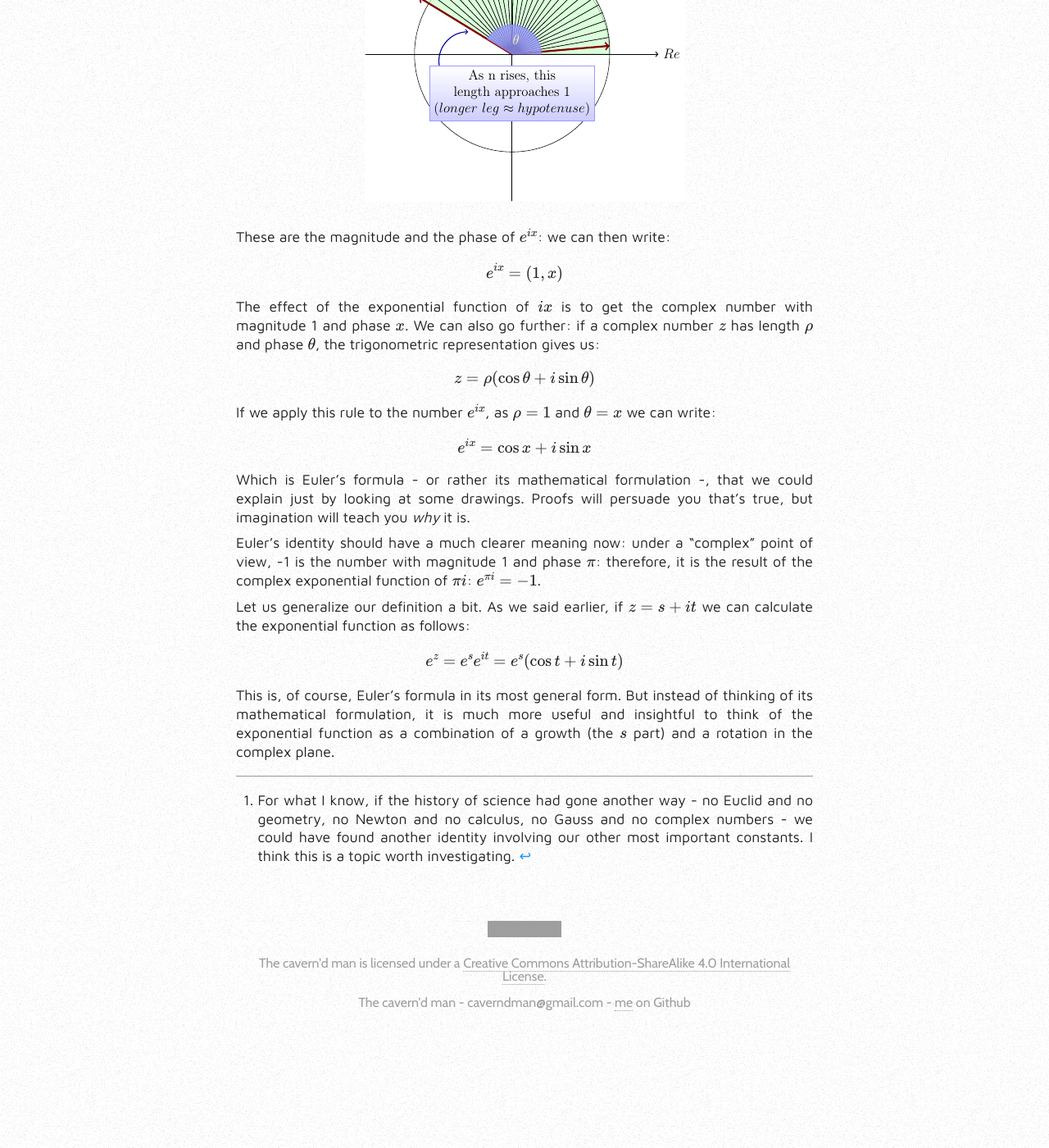
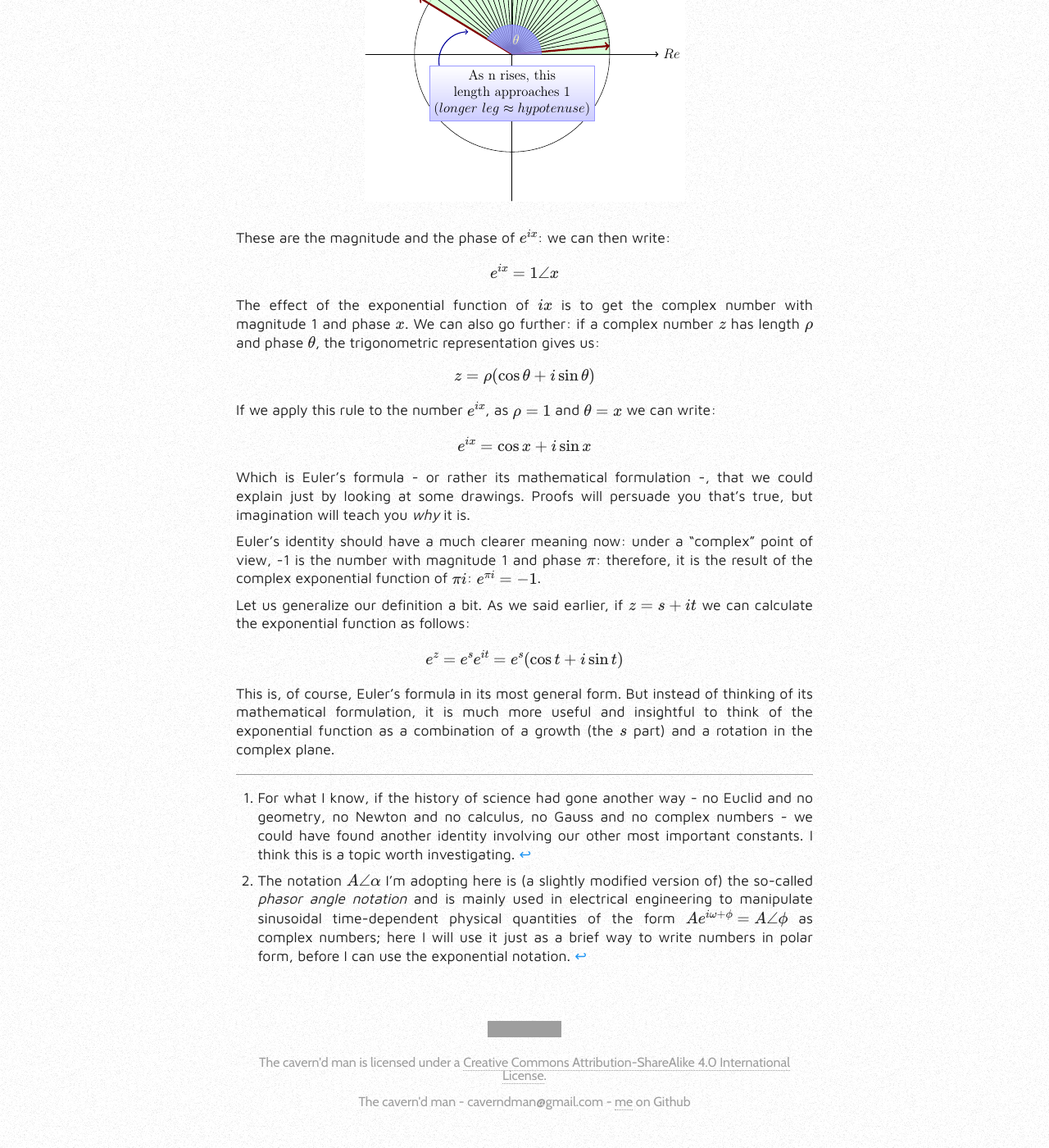
Before and after one commit to antonellopellecchia/caverndman-old, a Jekyll site: the page built from _posts/2016-06-16-another-intuitive-approach-eulers-formula.markdown, in a window 1280 px wide and 1400 px high, scrolled down 5357 px. Shown: the whole window at 82% size. Built offline with Jekyll 4.4.1, drawn with Linux system fonts in a browser that asks for light colours; nearby versions of some CDN libraries; formulas are drawn with MathJax 3; comment, search, counter and statistics services are not loaded; a style sheet for code colours, icons or effects is not loaded; some of the changed text lies outside the part shown; grey boxes are pictures that could not be loaded.

Commit message:
Add Phasor angle notation in the article on Euler's formula

```diff
--- a/_posts/2016-06-16-another-intuitive-approach-eulers-formula.markdown
+++ b/_posts/2016-06-16-another-intuitive-approach-eulers-formula.markdown
@@ -7,7 +7,7 @@
 
 Complex numbers do exist.
 
-That said, I keep meeting people who think imaginary numbers are just an artificial instrument to solve differential equations: you get a \\(\sqrt{-1}\\) somewhere, pretend it is something instead of a nonsensical symbol, do your calculations and take the real part of the result. And even though the true mathematicians now might be struggling with hyperreal or transfinite numbers, we normal people are still having trouble with the good old \\(i\\).
+That said, I keep meeting people who think imaginary numbers are just an artificial instrument to solve differential equations: you get a $$\sqrt{-1}$$ somewhere, pretend it is something instead of a nonsensical symbol, do your calculations and take the real part of the result. And even though the true mathematicians now might be struggling with hyperreal or transfinite numbers, we normal people are still having trouble with the good old $$i$$.
 
 Much of the sense of mistery imaginary numbers carry with themselves is related with the esoteric aura surrounding Euler's identity:
 
@@ -19,7 +19,7 @@
 
 The first time I saw this formula I thought I would never understand this profound -- albeit apparently random -- connection between the four most important constants in our mathematics[^1]. But then I kept studying, until I arrived to the point when I could see the links between those objects -- at least for how much a normal person is able to: seen with the right interpretation and premises, Euler's identity (as Euler's formula, of which the identity is just a special case) is a clear and evident geometrical relation.
 
-It all starts with the right definition: what is the complex exponential function? Some people more clever than us decided to define it the same way as for real numbers (and I must admit I agree with them): if \\(z\\) is a complex number,
+It all starts with the right definition: what is the complex exponential function? Some people more clever than us decided to define it the same way as for real numbers (and I must admit I agree with them): if $$z$$ is a complex number,
 
 \\[
 	e^z = \lim_{n\to\infty} \left( 1 + \frac{z}{n} \right)^n
@@ -27,84 +27,86 @@
 
 As explained [in a previous post](/2015/12/31/taylors-exponential-function-series-an-intuitive-interpretation.html), one can choose a different definition that can easily be proved equivalent to this one, but although people always seem to prefer the former I think for the aims of our explanation the original one will be far more illuminating.
 
-Before going on, we should just make a small change to this equality. Supposing \\(z = s+it\\) is a complex number, obviously \\( e^z = e^s e^{it} \\) (the property of the product of two powers stands for real numbers and there's no way it shouldn't be valid for complex ones, since it can be demonstrated the same way; there's no need to do that now). But we already know how to calculate \\(e^s\\), because \\(s\\) is a real number: we just have to understand what is \\(e^{it}\\), the exponential of a purely imaginary number. Let's put it this way: if x is a real number,
+Before going on, we should just make a small change to this equality. Supposing $$z = s+it$$ is a complex number, obviously $$ e^z = e^s e^{it} $$ (the property of the product of two powers stands for real numbers and there's no way it shouldn't be valid for complex ones, since it can be demonstrated the same way; there's no need to do that now). But we already know how to calculate $$e^s$$, because $$s$$ is a real number: we just have to understand what is $$e^{it}$$, the exponential of a purely imaginary number. Let's put it this way: if x is a real number,
 
 \\[
 	e^{ix} = \lim_{n\to\infty} \left( 1 + \frac{ix}{n} \right)^n
 \\]
 
-First of all, let's make sense of the expression \\( \left( 1 + \frac{ix}{n} \right)^n \\): the first thing we need to interpret the correct way is the meaning of the \\(n\\)-th power of the complex number \\( 1 + ix/n \\); since a power is just a repeated product, we should get a simple image of how complex product works. Sure, there's a simple rule to multiply complex numbers given their algebric form, but in order to truly understand things in mathematics you must know a way to get a result just by manipulating images. So, here is an image encouraging us:
+First of all, let's make sense of the expression $$ \left( 1 + \frac{ix}{n} \right)^n $$: the first thing we need to interpret the correct way is the meaning of the $$n$$-th power of the complex number $$ 1 + ix/n $$; since a power is just a repeated product, we should get a simple image of how complex product works. Sure, there's a simple rule to multiply complex numbers given their algebric form, but in order to truly understand things in mathematics you must know a way to get a result just by manipulating images. So, here is an image encouraging us:
 
 ![Complex product](/images/euler/complexproduct.png)
 {:style="text-align: center"}
 
-To summon briefly, complex numbers are points in Gauss's plane, whose two axis indicate the real part and the imaginary part. If \\( a = s+it \\), in the plane \\(a\\) will be represented by a point with x-coordinate \\(s\\) and y-coordinate \\(t\\). But a complex number can also be represented in polar coordinates as \\( (\|a\|, \alpha) \\), where \\( a \\) is the length of the segment linking \\(a\\) to the origin and \\(\alpha\\) is the angle it forms with the x-axis. When two numbers \\(  a = (\|a\|, \alpha) \\) and \\( b = (\|b\|, \beta) \\) are multiplied, the result is the number \\( c = (\|c\|, \gamma) = (\|a\|\cdot \|b\|, \alpha+\beta) \\). This means the product of two complex numbers has magnitude equal to the product of the two magnitudes and angle (also called *phase*) equal to the sum of the two phases.
+To summon briefly, complex numbers are points in Gauss's plane, whose two axis indicate the real part and the imaginary part. If $$ a = s+it $$, in the plane $$a$$ will be represented by a point with x-coordinate $$s$$ and y-coordinate $$t$$. But a complex number can also be represented in polar coordinates as
+$$ A\angle\alpha $$, where $$A$$ is the length of the segment linking $$a$$ to the origin and $$\alpha$$ is the angle it forms with the x-axis. When two numbers $$ A\angle\alpha $$ and $$ B\angle\beta $$ are multiplied, the result is the number $$ C\angle\gamma = (A\cdot B) \angle (\alpha+\beta) $$. This means the product of two complex numbers has magnitude equal to the product of the two magnitudes and angle (also called *phase*) equal to the sum of the two phases[^2].
 
-The figure also shows a fun graphical way to draw the product of two numbers that will be useful for us later: the green and the red triangle represent \\(a\\) and \\(b\\), the two catheti's length being the real and imaginary part of the two numbers. The blue triangle lying on the hypotenuse of \\(a\\), instead, is simply the red triangle rotated by an angle \\(\alpha\\) (\\(a\\)'s phase) and expanded to let its basis coincide with \\(a\\)'s hypotenuse. The resulting triangle's hypotenuse represents the product of \\(a\\) and \\(b\\).
+The figure also shows a fun graphical way to draw the product of two numbers that will be useful for us later: the green and the red triangle represent $$a$$ and $$b$$, the two catheti's length being the real and imaginary part of the two numbers. The blue triangle lying on the hypotenuse of $$a$$, instead, is simply the red triangle rotated by an angle $$\alpha$$ ($$a$$'s phase) and expanded to let its basis coincide with $$a$$'s hypotenuse. The resulting triangle's hypotenuse represents the product of $$a$$ and $$b$$.
 
-If the two terms \\(a\\) and \\(b\\) are equal, their product is equal to \\(a^2 = (\|a\|^2, 2\alpha)\\); repeating this process we get the first rule we'll need to understand Euler's formula (de Moivre's equality):
+If the two terms $$a$$ and $$b$$ are equal, their product is equal to $$ a^2 = A^2 \angle 2\alpha $$; repeating this process we get the first rule we'll need to understand Euler's formula (de Moivre's equality):
 
-\\[ a^n = (\|a\|^n, n\alpha) \\]
+$$ a^n = A^n \angle n\alpha $$
 
-If you want to determine the \\(n\\)-th power of a complex number, take its magnitude's \\(n\\)-th power and \\(n\\) times its phase.
+If you want to determine the $$n$$-th power of a complex number, take its magnitude's $$n$$-th power and $$n$$ times its phase.
 
-Back to our problem, now. The first step is to visualize the number \\(1+ix/n\\) in Gauss's plane; we shall begin by visualizing just \\(1+ix\\), which would be easier. Its real part is 1 and its imaginary part is x, so its representation is this:
+Back to our problem, now. The first step is to visualize the number $$1+ix/n$$ in Gauss's plane; we shall begin by visualizing just $$1+ix$$, which would be easier. Its real part is 1 and its imaginary part is x, so its representation is this:
 
 ![1+ix](/images/euler/complexnumber.png)
 {:style="text-align: center"}
 
 You might have noticed I drew a circle of radius one in the complex plane: this will be useful later, but for now you should remember that any number of magnitude 1 will have the tip of its arrow on the circle.
 
-The next step consists of finding \\((1+ix)^n\\) on the complex plane using de Moivre's equality: starting from 1, I'm going to draw a triangle with its longer cathetus lying on the hypotenuse of \\(1+ix\\)'s triangle; in order for the cathetus to coincide with the hypotenuse, the second triangle will have to be slightly expanded with respect to the first one, but the two will be similar. Then I'll do the same thing lying a third triangle on the second one's hypotenuse, and I'll repeat until I get \\(n\\) triangles lying on one another:
+The next step consists of finding $$(1+ix)^n$$ on the complex plane using de Moivre's equality: starting from 1, I'm going to draw a triangle with its longer cathetus lying on the hypotenuse of $$1+ix$$'s triangle; in order for the cathetus to coincide with the hypotenuse, the second triangle will have to be slightly expanded with respect to the first one, but the two will be similar. Then I'll do the same thing lying a third triangle on the second one's hypotenuse, and I'll repeat until I get $$n$$ triangles lying on one another:
 
 ![Complex power of 1+ix](/images/euler/complexpower.png)
 {:style="text-align: center"}
 
-It is straightforward that as \\(n\\) rises the phase and magnitude of the result rise indefinitely, since we're stacking more and more triangles; for \\(n\to\infty\\), then, the power will go to infinity as well (in the sense that the magnitude *and* the phase of the complex power both go to infinity). This is definitely not helpful for us.
+It is straightforward that as $$n$$ rises the phase and magnitude of the result rise indefinitely, since we're stacking more and more triangles; for $$n\to\infty$$, then, the power will go to infinity as well (in the sense that the magnitude *and* the phase of the complex power both go to infinity). This is definitely not helpful for us.
 
-Let us now complicate this a little bit by replacing \\(1+ix\\) with \\(1+\frac{ix}{n}\\): in our drawing, this means the triangle representing the complex number has the vertical cathetus \\(x/n\\) long. The figure will look similar too:
+Let us now complicate this a little bit by replacing $$1+ix$$ with $$1+\frac{ix}{n}$$: in our drawing, this means the triangle representing the complex number has the vertical cathetus $$x/n$$ long. The figure will look similar too:
 
 ![Complex power of 1+ix/n](/images/euler/euler1.png)
 {:style="text-align: center"}
 
-The difference is now the length of the vertical cathetus decreases as \\(n\\) rises, a fact which gives birth to something much more interesting. This is the crucial moment, so we will understand it slowly. As \\(n\\) rises,
+The difference is now the length of the vertical cathetus decreases as $$n$$ rises, a fact which gives birth to something much more interesting. This is the crucial moment, so we will understand it slowly. As $$n$$ rises,
 
-- The number of the triangles rises, going to infinity as \\(n\to\infty\\); this also happened earlier.
+- The number of the triangles rises, going to infinity as $$n\to\infty$$; this also happened earlier.
 - The length of the vertical cathetus goes to 0: this definitely wasn't happening earlier.
 - As the length of the cathetus drops, the length of the hypotenuse tends to the length of the larger cathetus (you can easily see that from Pythagora's theorem); but the horizontal cathetus has length 1, so also the hypotenuse approaches 1 in length! As we saw before, this means both the hypotenuse and the cathetus tend to lie on the unit-radius circle.
-- For the second triangle lying on the first triangle, its expansion tends to 1: this means that for \\(n\to\infty\\) the second triangle (and then the third, the fourth and so on) are not expanded at all; each hypotenuse has the length of the larger cathetus, which is 1. You can see where we are directed: the magnitude of the power \\((1+ix/n)^n\\) stays limited.
-- As the length of the cathetus drops, the phase \\(\alpha\\) of the complex number \\(1+ix/n\\) also decreases; more precisely, since two out of three vertices of the triangle lie on the unit-radius circle, the phase (in radians) measures
+- For the second triangle lying on the first triangle, its expansion tends to 1: this means that for $$n\to\infty$$ the second triangle (and then the third, the fourth and so on) are not expanded at all; each hypotenuse has the length of the larger cathetus, which is 1. You can see where we are directed: the magnitude of the power $$(1+ix/n)^n$$ stays limited.
+- As the length of the cathetus drops, the phase $$\alpha$$ of the complex number $$1+ix/n$$ also decreases; more precisely, since two out of three vertices of the triangle lie on the unit-radius circle, the phase (in radians) measures
 \\[ \alpha = \frac{l}{R} \\]
-where \\(l\\) is the corresponding circumference arc and \\(R\\) is the radius of the circle. But the circle has radius 1, while the arc approaches the length \\(x/n\\) of the smaller cathetus as \\(n\\) increases: this means that \\(\alpha\approx x/n\\), the approximation getting more and more precise as \\(n\\) gets higher and higher.
-- Our last step is to determine what happens to the fase of the power as \\(n\to\infty\\). This will be easy: we have to multiply the phase of the base for the exponent n. If \\(\theta\\) is the phase of the result,
+where $$l$$ is the corresponding circumference arc and $$R$$ is the radius of the circle. But the circle has radius 1, while the arc approaches the length $$x/n$$ of the smaller cathetus as $$n$$ increases: this means that $$\alpha\approx x/n$$, the approximation getting more and more precise as $$n$$ gets higher and higher.
+- Our last step is to determine what happens to the fase of the power as $$n\to\infty$$. This will be easy: we have to multiply the phase of the base for the exponent n. If $$\theta$$ is the phase of the result,
 \\[ \theta = n\alpha \approx n\cdot\frac{x}{n} = x \\]
-As earlier, here the approximation becomes an equality as \\(n\\) goes to infinity.
+As earlier, here the approximation becomes an equality as $$n$$ goes to infinity.
 
-This means the phase of the power \\(\lim_{n\to\infty}(1+ix/n)^n\\) is \\(x\\) itself! Its magnitude, instead, is the length of the \\(n\\)-th hypotenuse, which is 1. Here is another image to help us get confident with that:
+This means the phase of the power $$\lim_{n\to\infty}(1+ix/n)^n$$ is $$x$$ itself! Its magnitude, instead, is the length of the $$n$$-th hypotenuse, which is 1. Here is another image to help us get confident with that:
 
 ![The power as n rises](/images/euler/euler2.png)
 {:style="text-align: center"}
 
-These are the magnitude and the phase of \\(e^{ix}\\): we can then write:
+These are the magnitude and the phase of $$e^{ix}$$: we can then write:
 
-\\[ e^{ix} = (1,x) \\]
+\\[ e^{ix} = 1\angle x \\]
 
-The effect of the exponential function of \\(ix\\) is to get the complex number with magnitude 1 and phase \\(x\\). We can also go further: if a complex number \\(z\\) has length \\(\rho\\) and phase \\(\theta\\), the trigonometric representation gives us:
+The effect of the exponential function of $$ix$$ is to get the complex number with magnitude 1 and phase $$x$$. We can also go further: if a complex number $$z$$ has length $$\rho$$ and phase $$\theta$$, the trigonometric representation gives us:
 
 \\[ z = \rho(\cos\theta+i\sin\theta) \\]
 
-If we apply this rule to the number \\(e^{ix}\\), as \\(\rho = 1\\) and \\(\theta=x\\) we can write:
+If we apply this rule to the number $$e^{ix}$$, as $$\rho = 1$$ and $$\theta=x$$ we can write:
 
 \\[ e^{ix} = \cos x+i\sin x \\]
 
 Which is Euler's formula - or rather its mathematical formulation -, that we could explain just by looking at some drawings. Proofs will persuade you that's true, but imagination will teach you *why* it is.
 
-Euler's identity should have a much clearer meaning now: under a "complex" point of view, -1 is the number with magnitude 1 and phase \\(\pi\\): therefore, it is the result of the complex exponential function of \\(\pi i\\): \\(e^{\pi i}=-1\\).
+Euler's identity should have a much clearer meaning now: under a "complex" point of view, -1 is the number with magnitude 1 and phase $$\pi$$: therefore, it is the result of the complex exponential function of $$\pi i$$: $$e^{\pi i}=-1$$.
 
-Let us generalize our definition a bit. As we said earlier, if \\(z=s+it\\) we can calculate the exponential function as follows:
+Let us generalize our definition a bit. As we said earlier, if $$z=s+it$$ we can calculate the exponential function as follows:
 
 \\[ e^z = e^se^{it} = e^s(\cos t+i\sin t) \\]
 
-This is, of course, Euler's formula in its most general form. But instead of thinking of its mathematical formulation, it is much more useful and insightful to think of the exponential function as a combination of a growth (the \\(s\\) part) and a rotation in the complex plane.
+This is, of course, Euler's formula in its most general form. But instead of thinking of its mathematical formulation, it is much more useful and insightful to think of the exponential function as a combination of a growth (the $$s$$ part) and a rotation in the complex plane.
 
 [^1]: For what I know, if the history of science had gone another way - no Euclid and no geometry, no Newton and no calculus, no Gauss and no complex numbers - we could have found another identity involving our other most important constants. I think this is a topic worth investigating.
+[^2]: The notation $$A\angle\alpha$$ I'm adopting here is (a slightly modified version of) the so-called *phasor angle notation* and is mainly used in electrical engineering to manipulate sinusoidal time-dependent physical quantities of the form $$ A e^{i\omega+\phi} = A\angle\phi $$ as complex numbers; here I will use it just as a brief way to write numbers in polar form, before I can use the exponential notation.
```
